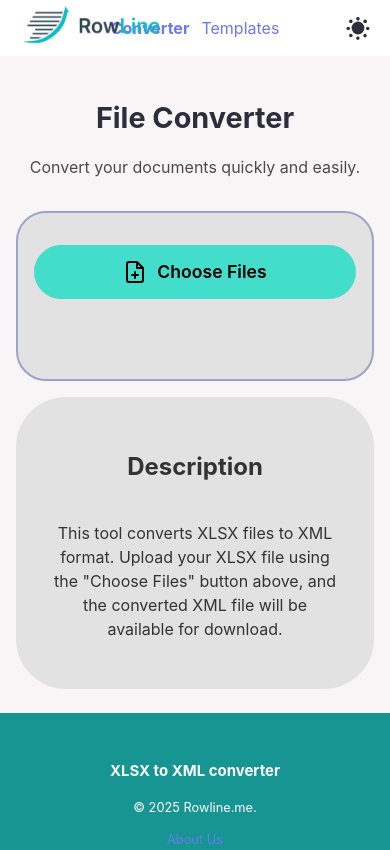
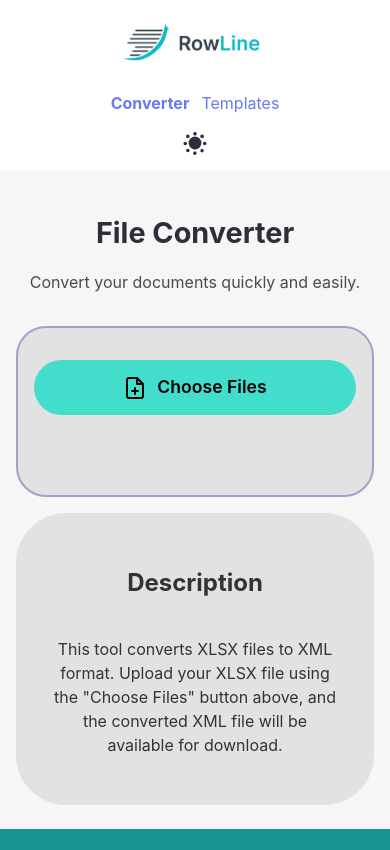
Before and after one commit to xinitkey/rowline, a plain HTML site: page www/index.html in a window 390 px wide. Shown: the top 850 px of the page. Drawn offline with Linux system fonts and the light colour scheme; no server answers.

Commit message:
fix: mobile responsive header navigation layout

```diff
--- a/www/style.css
+++ b/www/style.css
@@ -6,7 +6,7 @@ header {
   display: flex;                  /* логотип и nav в одну строку */
   align-items: center;            /* по вертикали по центру */
   justify-content: center;        /* центрируем всё по умолчанию */
-  padding: 1rem 20px;           /* увеличенный вертикальный padding */
+  padding: 1rem 20px;             /* увеличенный вертикальный padding */
   background-color: #fff;
   position: relative;
 }
@@ -187,6 +187,17 @@ footer {
         flex-direction: column;
         padding: 1rem;
         gap: 1rem;
+    }
+
+    /* Reset absolute positioning for mobile to prevent overlap */
+    header > div {
+        position: static;
+        left: auto;
+    }
+
+    .theme-toggle {
+        position: static;
+        right: auto;
     }
 
     header nav {
```
